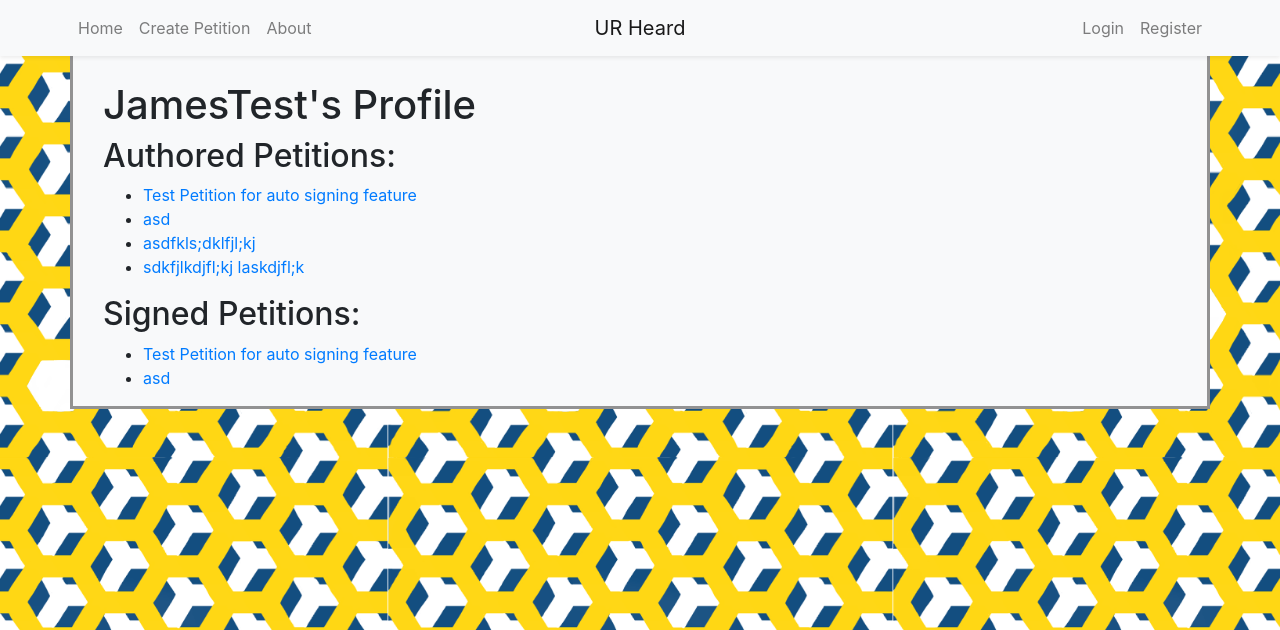
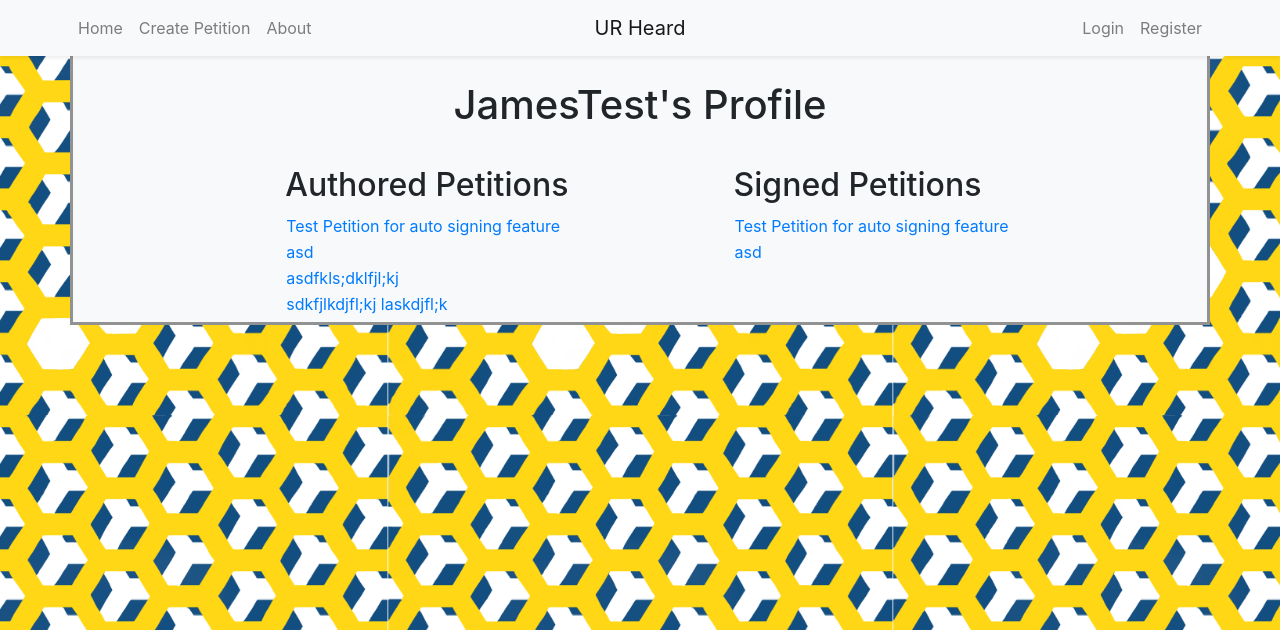
Before and after one commit to michaelb-TI100/csc210-team3, a Flask app: page /profile/1 in a window 1280 px wide. Shown: the top 630 px of the page. Run offline with Flask 2, Linux system fonts and the light colour scheme; data comes from the database, SQL or seed files in the repository; some libraries are stand-ins or nearby versions.

Commit message:
Update profile.html
cleaned up presentation of authored and signed petitions

```diff
--- a/templates/profile.html
+++ b/templates/profile.html
@@ -3,22 +3,33 @@
 {% block title %}UR Heard - {{ current_profile.name}}'s Profile{% endblock title %}
 
 {% block content %}
-	<h1>{{ current_profile.name}}'s Profile</h1>
-	<h2>Authored Petitions:</h2>
-	<ul>
+<header class="page header">
+  	<h1 style="text-align:center;">{{ current_profile.name}}'s Profile</h1>
+</header>
+<div class="row" style="margin-left: 16.5%; margin-right: auto; margin-top: 3%;">
+  <div class="column" style="float: left; width: 50%; padding: 5px;">
+  <table>
+    <tr>
+      <h2>Authored Petitions</h2>
+    </tr>
 		{% for petition in current_profile.petition|reverse %}
-			<li><a href="{{ url_for ('petition', id=petition.id) }}">{{petition.title}}</a></li>
+			<tr><td><a href="{{ url_for ('petition', id=petition.id) }}">{{petition.title}}</a></td></tr>
 		{% endfor %}
-	</ul>
-	<h2>Signed Petitions:</h2>
-	<ul>
+  </table>
+  </div>
+  <div class="column" style="float: left; width: 50%; padding: 5px;">
+  <table>
+   <tr>
+    <h2>Signed Petitions</h2>
+	</tr>
 		{% for petition in current_profile.signed_petitions|reverse %}
-			<li><a href="{{ url_for ('petition', id=petition.id) }}">{{petition.title}}</a></li>
+			<tr><td><a href="{{ url_for ('petition', id=petition.id) }}">{{petition.title}}</a></td></tr>
 		{% endfor %}
-	</ul>
-
+  </table>
+  </div>
+</div>
 	{% if current_profile.id == current_user.id%}
-		<h2>Options:</h2>
+		<h2>Options</h2>
 		<a href="{{ url_for('passwordchange')}}">Change Password</a>
 	{% endif %}
 {% endblock content %}
```
